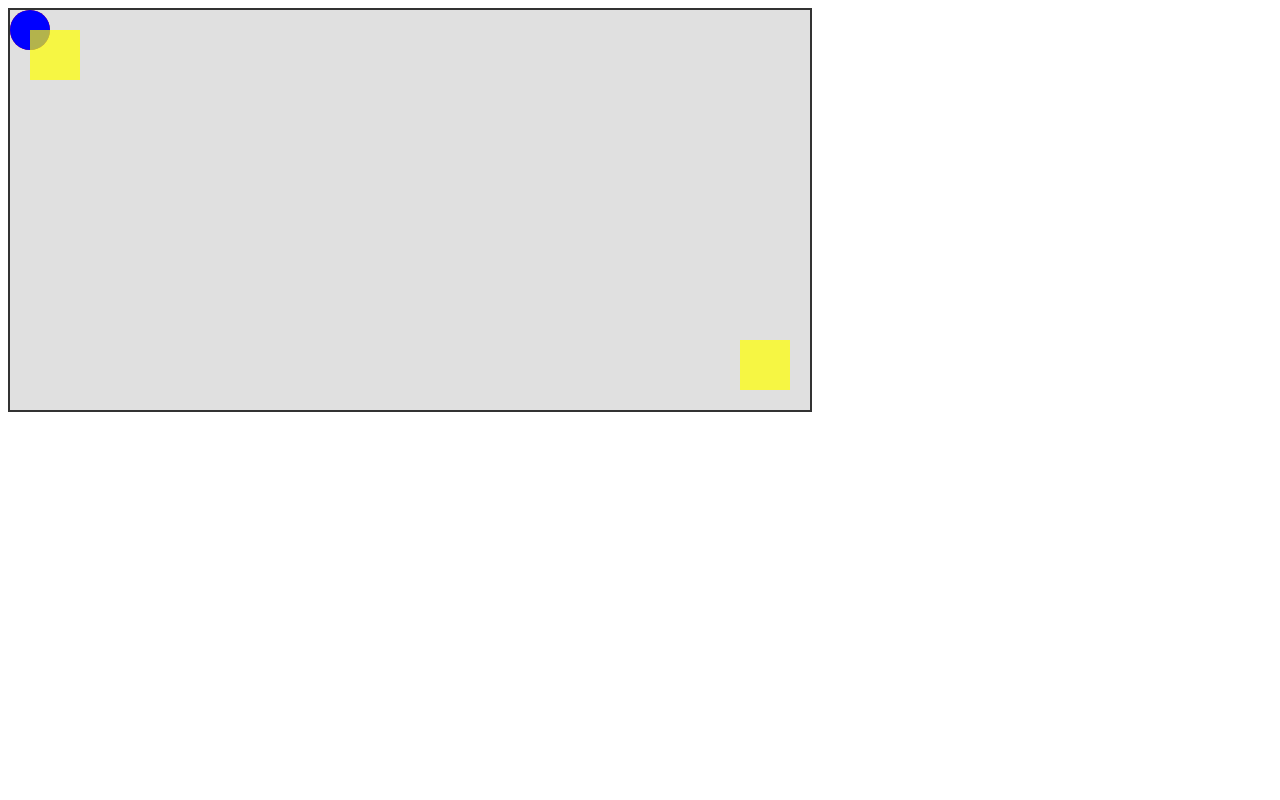
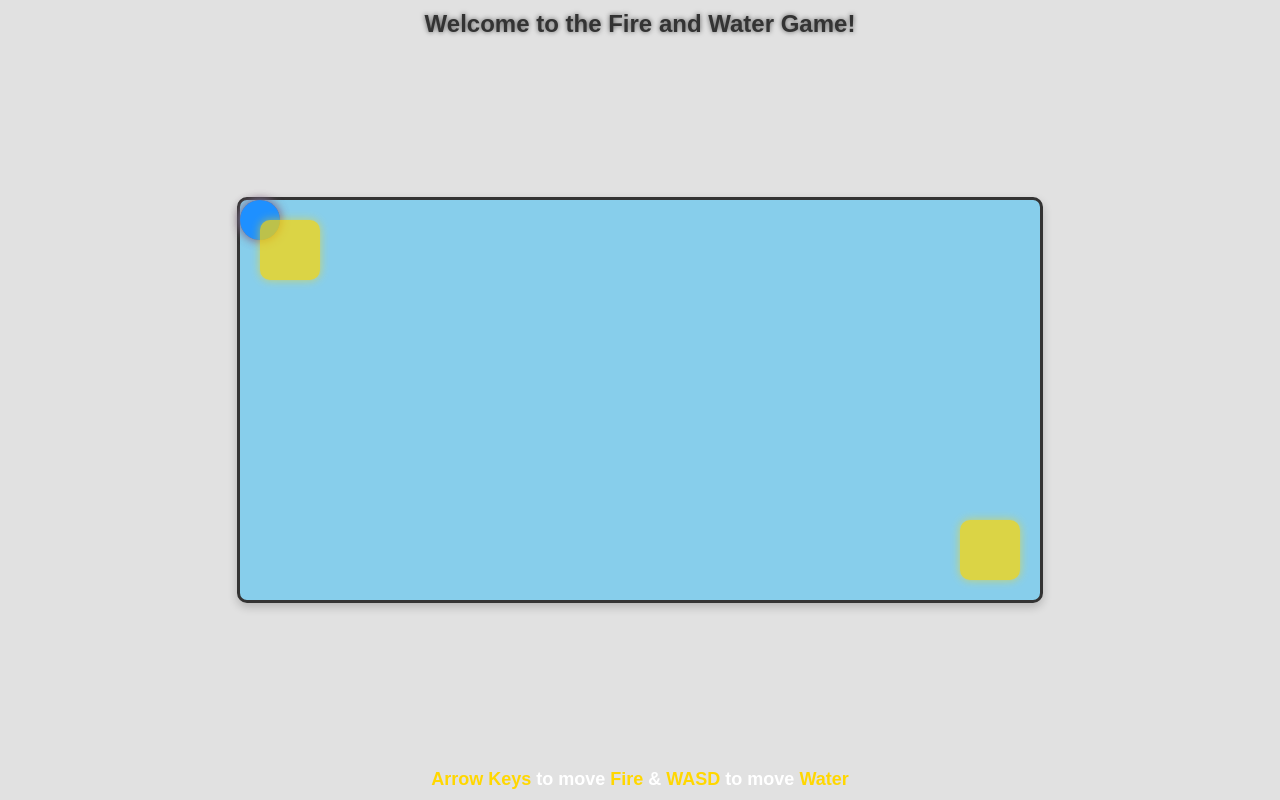
Before and after one commit to Riser250/Website, a plain HTML site: page index.html in a window 1280 px wide. Drawn offline with Linux system fonts and the light colour scheme.

Commit message:
Update index.html

```diff
--- a/index.html
+++ b/index.html
@@ -4,16 +4,131 @@
     <meta charset="UTF-8">
     <meta name="viewport" content="width=device-width, initial-scale=1.0">
     <title>Fire and Water Game</title>
+    <style>
+        /* General Page Styles */
+        body {
+            font-family: 'Arial', sans-serif;
+            background-color: #e1e1e1;
+            margin: 0;
+            padding: 0;
+            display: flex;
+            justify-content: center;
+            align-items: center;
+            height: 100vh;
+            overflow: hidden;
+        }
+
+        #game-container {
+            position: relative;
+            width: 800px;
+            height: 400px;
+            background-color: #87CEEB; /* Sky Blue Background */
+            border: 3px solid #333;
+            border-radius: 10px;
+            box-shadow: 0 4px 10px rgba(0, 0, 0, 0.2);
+        }
+
+        /* Styling for Players */
+        .player {
+            position: absolute;
+            width: 40px;
+            height: 40px;
+            border-radius: 50%;
+            transition: all 0.1s ease-in-out;
+        }
+
+        #fire {
+            background-color: #FF4500; /* Fire Red */
+            box-shadow: 0 0 10px rgba(255, 69, 0, 0.8); /* Glowing effect */
+        }
+
+        #water {
+            background-color: #1E90FF; /* Deep Sky Blue */
+            box-shadow: 0 0 10px rgba(30, 144, 255, 0.8); /* Glowing effect */
+        }
+
+        /* Styling for Goals */
+        .goal {
+            position: absolute;
+            width: 60px;
+            height: 60px;
+            background-color: #FFD700; /* Gold */
+            border-radius: 10px;
+            opacity: 0.7;
+            transition: transform 0.2s ease-in-out;
+        }
+
+        #goal-fire {
+            top: 20px;
+            left: 20px;
+            box-shadow: 0 0 10px rgba(255, 215, 0, 0.8);
+        }
+
+        #goal-water {
+            bottom: 20px;
+            right: 20px;
+            box-shadow: 0 0 10px rgba(255, 215, 0, 0.8);
+        }
+
+        /* Status Display */
+        #status {
+            position: absolute;
+            top: 10px;
+            width: 100%;
+            text-align: center;
+            font-size: 24px;
+            font-weight: bold;
+            color: #333;
+            text-shadow: 0 0 5px rgba(0, 0, 0, 0.6);
+        }
+
+        /* Add some cool effects for winning */
+        .winner {
+            color: #fff;
+            font-size: 36px;
+            text-shadow: 0 0 20px rgba(255, 69, 0, 0.8), 0 0 20px rgba(30, 144, 255, 0.8);
+            animation: winnerAnimation 2s ease-in-out infinite alternate;
+        }
+
+        @keyframes winnerAnimation {
+            0% {
+                transform: scale(1);
+                opacity: 1;
+            }
+            100% {
+                transform: scale(1.2);
+                opacity: 0.7;
+            }
+        }
+
+        /* Centered Container with Instructions */
+        .instructions {
+            position: absolute;
+            bottom: 10px;
+            left: 50%;
+            transform: translateX(-50%);
+            font-size: 18px;
+            color: #fff;
+            font-weight: bold;
+        }
+
+        .instructions span {
+            color: #FFD700;
+        }
+    </style>
 </head>
 <body>
-    <div id="game-container" style="position: relative; width: 800px; height: 400px; background-color: #e0e0e0; border: 2px solid #333;">
-        <div id="fire" class="player" style="position: absolute; width: 40px; height: 40px; border-radius: 50%; background-color: red;"></div>
-        <div id="water" class="player" style="position: absolute; width: 40px; height: 40px; border-radius: 50%; background-color: blue;"></div>
-        <div id="goal-fire" class="goal" style="position: absolute; width: 50px; height: 50px; background-color: yellow; opacity: 0.7; top: 20px; left: 20px;"></div>
-        <div id="goal-water" class="goal" style="position: absolute; width: 50px; height: 50px; background-color: yellow; opacity: 0.7; bottom: 20px; right: 20px;"></div>
+    <div id="status">Welcome to the Fire and Water Game!</div>
+    <div id="game-container">
+        <div id="fire" class="player"></div>
+        <div id="water" class="player"></div>
+        <div id="goal-fire" class="goal"></div>
+        <div id="goal-water" class="goal"></div>
+    </div>
+    <div class="instructions">
+        <span>Arrow Keys</span> to move <span>Fire</span> & <span>WASD</span> to move <span>Water</span>
     </div>
 
-    <!-- Linking to the external JavaScript file -->
     <script src="js/game.js"></script>
 </body>
 </html>
```
